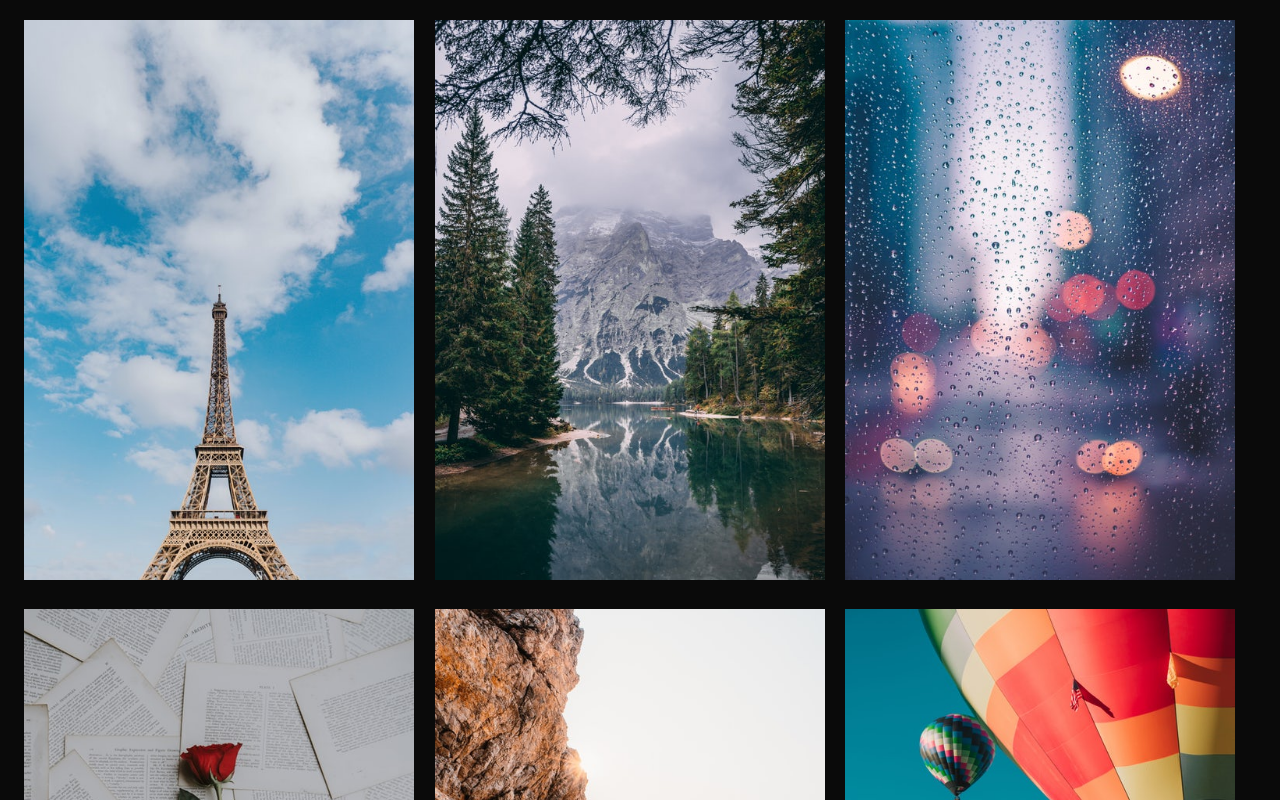
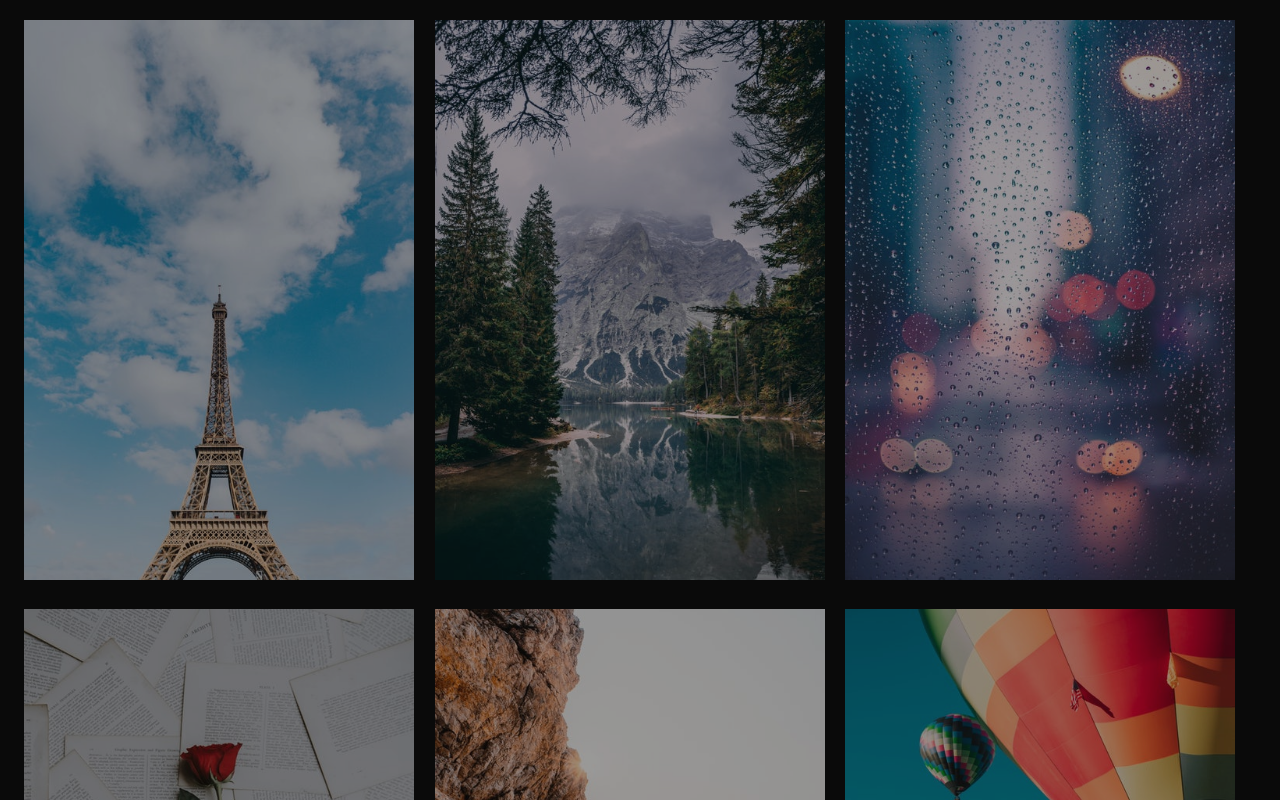
Before and after one commit to tania686/gallery, a plain HTML site: page index.html in a window 1280 px wide. Shown: the top 800 px of the page. Drawn offline with Linux system fonts and the light colour scheme.

Commit message:
added opacity effect

```diff
--- a/styles.css
+++ b/styles.css
@@ -19,7 +19,15 @@
 .image {
     height: 95%;
     width: 95%;
-   }
+    }
+
+  img {
+      opacity: 0.6;
+  }
+
+  img:hover {
+      opacity: 1;
+  }
 
 body {
     background-color: rgba(0, 0, 0, 0.959);
```
